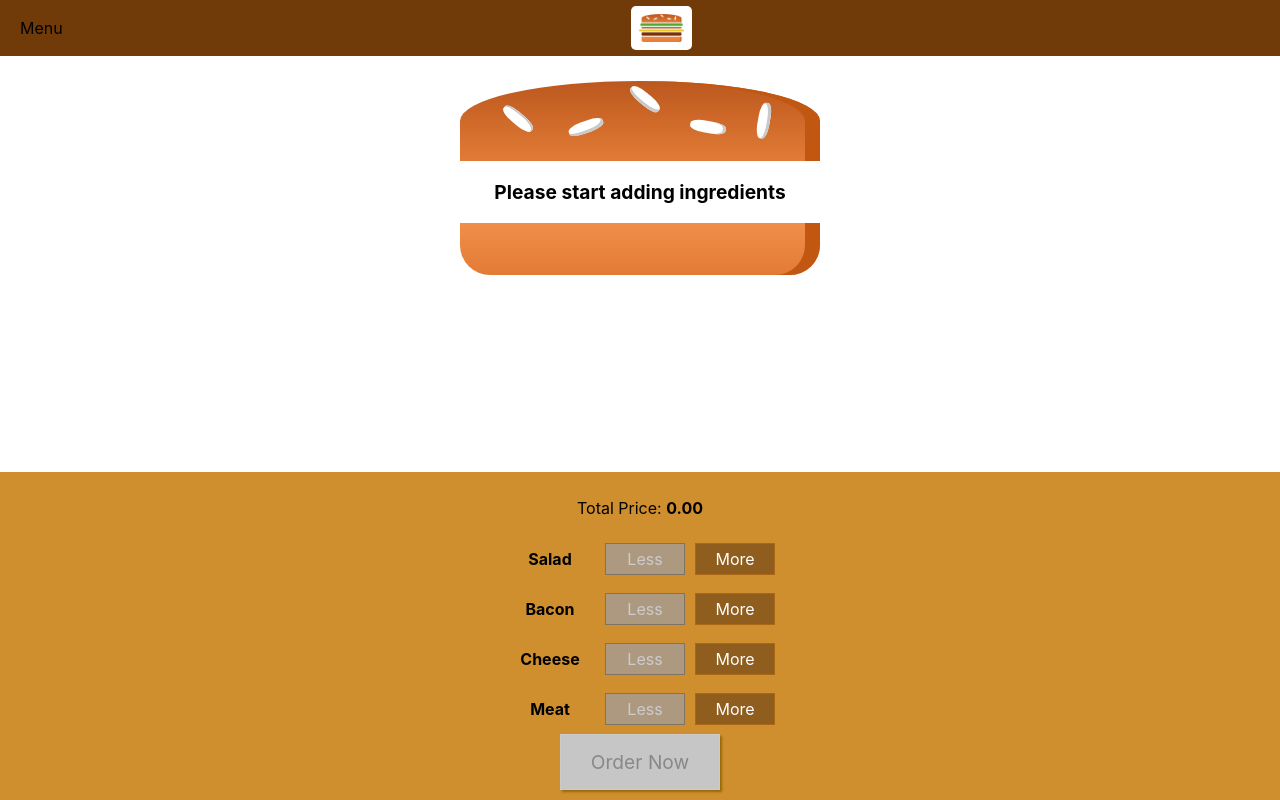
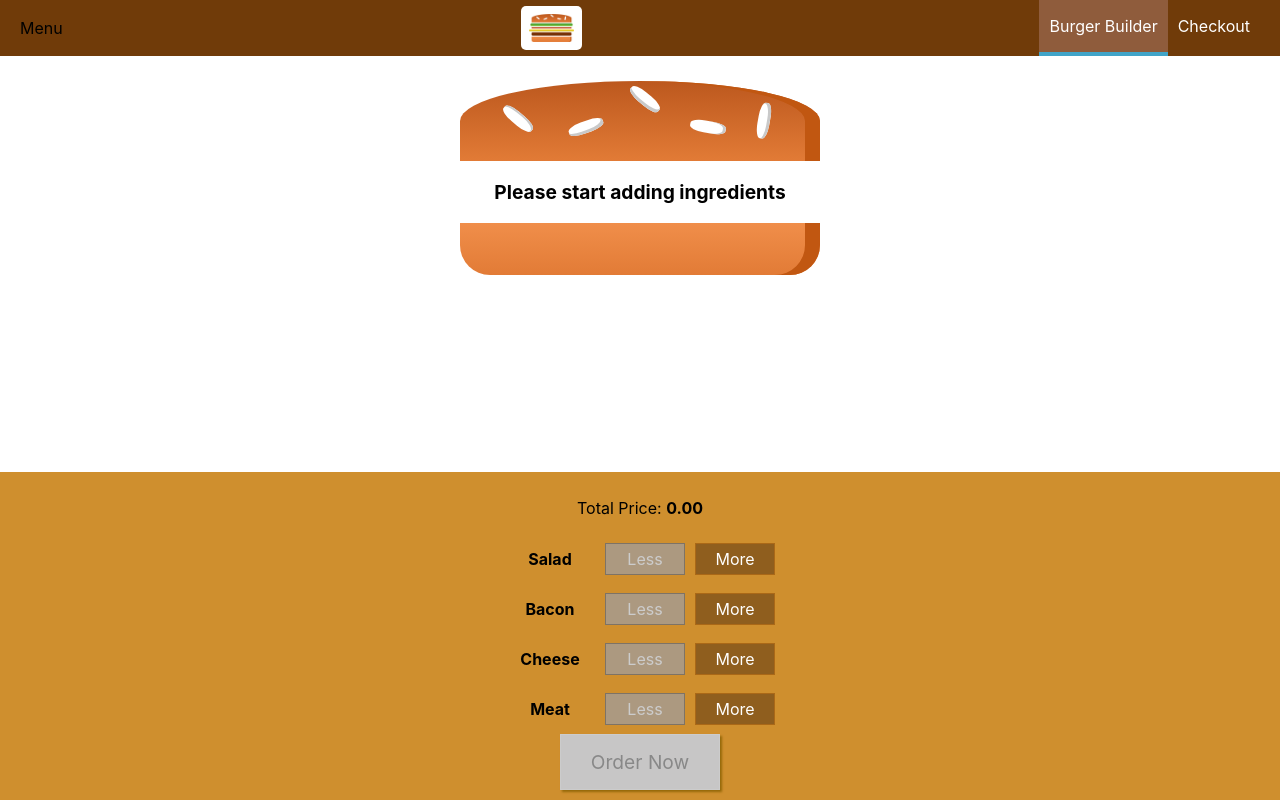
Before and after one commit to prabhatthapa/burger-app, a React (Create React App) app: page / in a window 1280 px wide. Built offline with nearby package versions, Linux system fonts and the light colour scheme.

Commit message:
Add reusable navigation items

```diff
--- /dev/null
+++ b/src/Components/Navigation/NavigationItems/NavigationItem/NavigationItem.css
@@ -0,0 +1,25 @@
+.NavigationItem {
+  margin: 0;
+  box-sizing: border-box;
+  display: flex;
+  height: 100%;
+  align-items: center;
+}
+
+.NavigationItem a {
+  color: white;
+  text-decoration: none;
+  height: 100%;
+  padding: 16px 10px;
+  border-bottom: 4px solid transparent;
+  box-sizing: border-box;
+  display: block;
+}
+
+.NavigationItem a:hover,
+.NavigationItem a:active,
+.NavigationItem a.active {
+  background-color: #8f5c3c;
+  border-bottom: 4px solid #40a4c8;
+  color: white;
+}
--- /dev/null
+++ b/src/Components/Navigation/NavigationItems/NavigationItem/NavigationItem.js
@@ -0,0 +1,13 @@
+import React from "react";
+
+import "./NavigationItem.css";
+
+const navigationItem = (props) => (
+  <li className="NavigationItem">
+    <a href={props.link} className={props.active ? "active" : null}>
+      {props.children}
+    </a>
+  </li>
+);
+
+export default navigationItem;
--- /dev/null
+++ b/src/Components/Navigation/NavigationItems/NavigationItems.css
@@ -0,0 +1,8 @@
+.NavigationItems {
+  margin: 0;
+  padding: 0;
+  list-style: none;
+  display: flex;
+  align-items: center;
+  height: 100%;
+}
--- /dev/null
+++ b/src/Components/Navigation/NavigationItems/NavigationItems.js
@@ -0,0 +1,13 @@
+import React from "react";
+import NavigationItem from "./NavigationItem/NavigationItem";
+
+import "./NavigationItems.css";
+
+const navigationItems = (props) => (
+  <ul className="NavigationItems">
+    <NavigationItem active>Burger Builder</NavigationItem>
+    <NavigationItem>Checkout</NavigationItem>
+  </ul>
+);
+
+export default navigationItems;
--- a/src/Components/Navigation/Toolbar/Toolbar.js
+++ b/src/Components/Navigation/Toolbar/Toolbar.js
@@ -1,5 +1,6 @@
 import React from "react";
 import Logo from "../../Logo/Logo";
+import NavigationItems from "../NavigationItems/NavigationItems";
 
 import "./Toolbar.css";
 
@@ -7,7 +8,7 @@
   <header className="Toolbar">
     <div>Menu</div>
     <Logo />
-    <nav></nav>
+    <NavigationItems />
   </header>
 );
 
```
